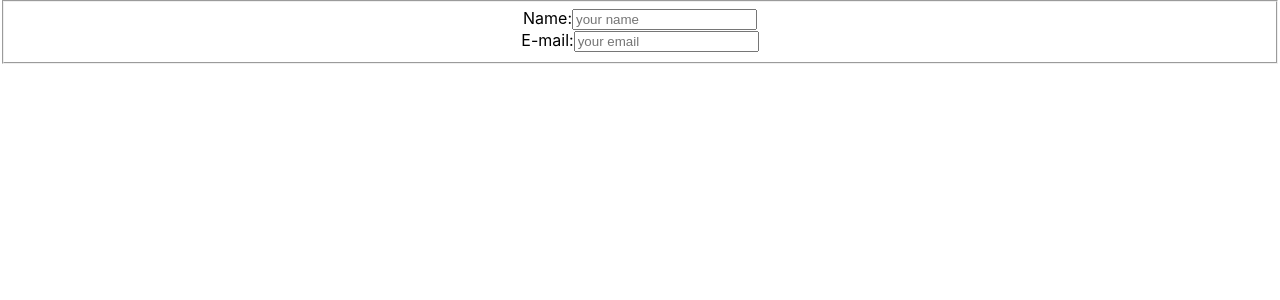
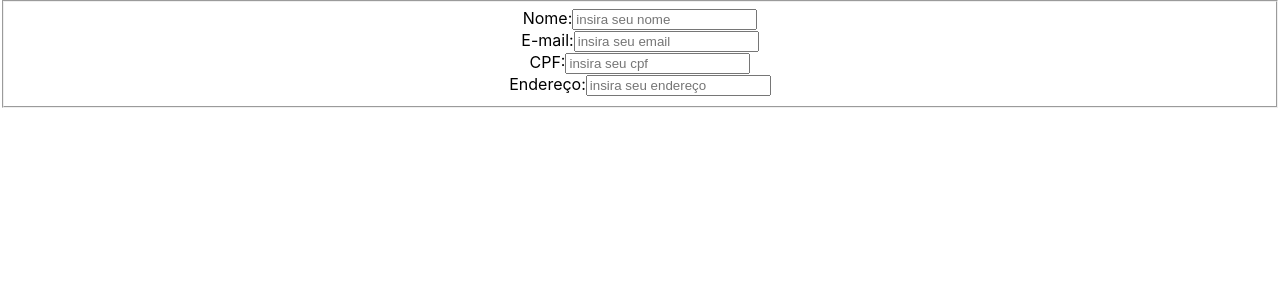
Before and after one commit to lucas-rodrigues0/trybe_exercises, a React (Create React App) app in the folder exercises/12.2/my-form-2.0/: page / in a window 1280 px wide. Shown: the top 300 px of the page. Built offline with nearby package versions, Linux system fonts and the light colour scheme.

Commit message:
cria componetes CPF e Address

```diff
--- a/exercises/12.2/my-form-2.0/src/Address.js
+++ b/exercises/12.2/my-form-2.0/src/Address.js
@@ -3,7 +3,19 @@ import React from 'react';
 class Address extends React.Component {
   render() {
     return (
-      <input></input>
+      <div>
+        <label>Endereço:</label>
+        <input
+          type="text"
+          id="address"
+          name="address"
+          placeholder="insira seu endereço"
+          maxLength="200"
+          value={this.props.value}
+          onChange={this.props.handleInputChange}
+          required
+        />
+      </div>
     );
   }
 }
--- a/exercises/12.2/my-form-2.0/src/CPF.js
+++ b/exercises/12.2/my-form-2.0/src/CPF.js
@@ -3,7 +3,19 @@ import React from 'react';
 class CPF extends React.Component {
   render() {
     return (
-      <input></input>
+      <div>
+        <label>CPF:</label>
+        <input
+          type="text"
+          id="cpf"
+          name="cpf"
+          placeholder="insira seu cpf"
+          maxLength="11"
+          value={this.props.value}
+          onChange={this.props.handleInputChange}
+          required
+        />
+      </div>
     );
   }
 }
--- a/exercises/12.2/my-form-2.0/src/Email.js
+++ b/exercises/12.2/my-form-2.0/src/Email.js
@@ -9,7 +9,7 @@ class Email extends React.Component {
           type="text"
           id="email"
           name="email"
-          placeholder="your email"
+          placeholder="insira seu email"
           maxLength="50"
           value={this.props.value}
           onChange={this.props.handleInputChange}
--- a/exercises/12.2/my-form-2.0/src/Fieldset.js
+++ b/exercises/12.2/my-form-2.0/src/Fieldset.js
@@ -2,6 +2,8 @@ import React from 'react';
 
 import Name from './Name';
 import Email from './Email';
+import CPF from './CPF';
+import Address from './Address';
 
 class Fieldset extends React.Component {
   constructor(props) {
@@ -19,7 +21,15 @@ class Fieldset extends React.Component {
   }
 
   handleInputChange = ({ target }) => {
-    const { name, value } = target;
+    let { name, value } = target;
+
+    if(name === "name") {
+      value = value.toUpperCase();
+    }
+
+    if(name === "address") {
+      value = value.replace(/[^\w\-]+/g, ' ');
+    }
 
     this.setState({
       [name]: value
@@ -29,8 +39,22 @@ class Fieldset extends React.Component {
   render() {
     return (
       <fieldset>
-        <Name handleInputChange={this.handleInputChange} value={this.state.name.toUpperCase()} />
-        <Email handleInputChange={this.handleInputChange} value={this.state.email} />
+        <Name
+          handleInputChange={this.handleInputChange}
+          value={this.state.name}
+        />
+        <Email
+          handleInputChange={this.handleInputChange}
+          value={this.state.email}
+        />
+        <CPF
+          handleInputChange={this.handleInputChange}
+          value={this.state.cpf}
+        />
+        <Address
+          handleInputChange={this.handleInputChange}
+          value={this.state.address}
+        />
       </fieldset>
     );
   }
--- a/exercises/12.2/my-form-2.0/src/Name.js
+++ b/exercises/12.2/my-form-2.0/src/Name.js
@@ -4,12 +4,12 @@ class Name extends React.Component {
   render() {
     return (
       <div>
-        <label>Name:</label>
+        <label>Nome:</label>
         <input
           type="text"
           id="name"
           name="name"
-          placeholder="your name"
+          placeholder="insira seu nome"
           maxLength="40"
           value={this.props.value}
           onChange={this.props.handleInputChange}
```
Also changed, not shown: 1 other file (tests, documents, lock files or other folders).
